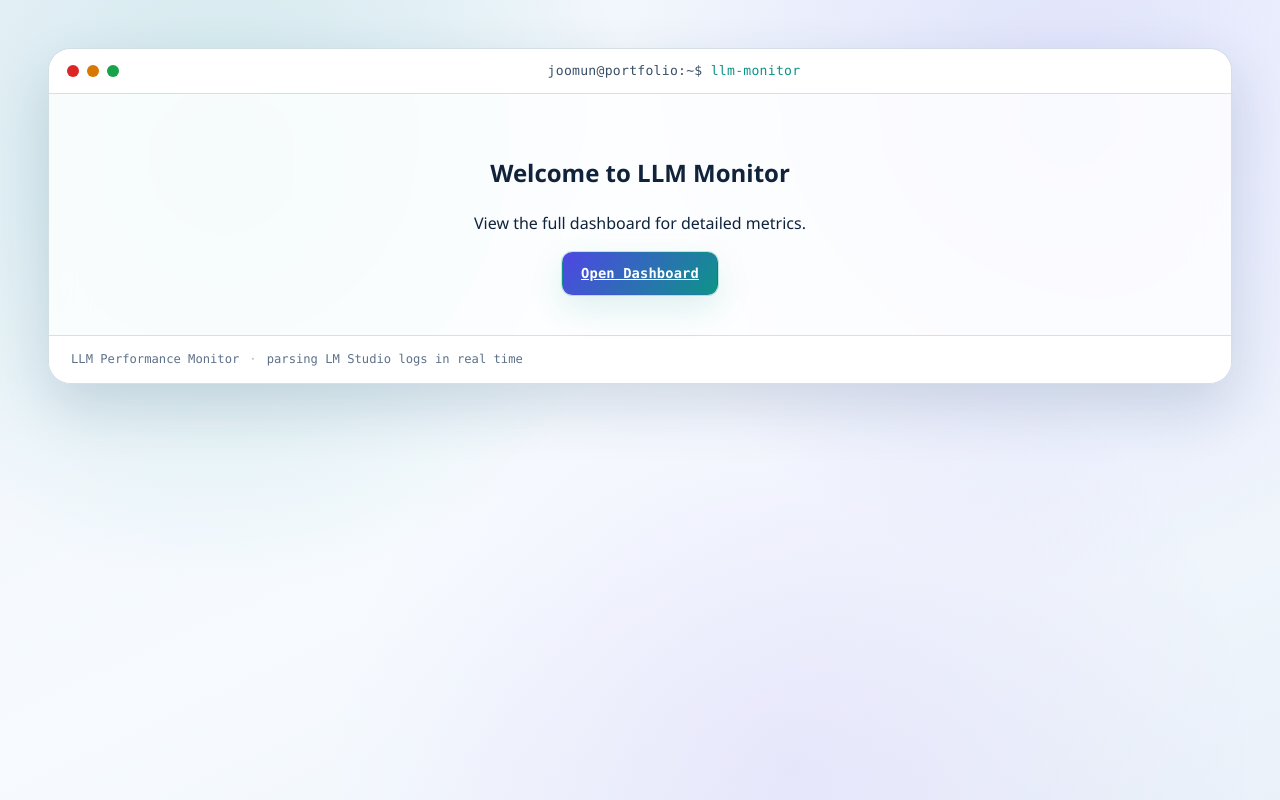
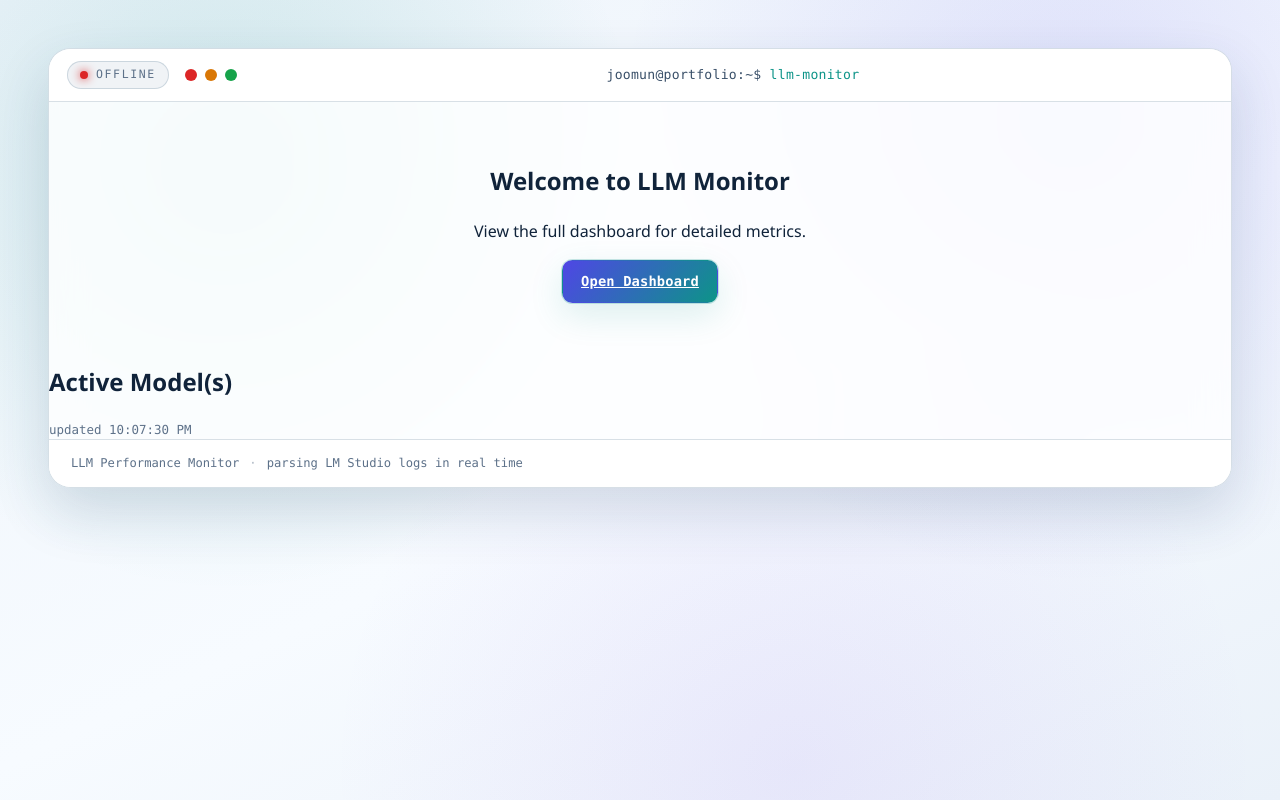
Before and after one commit to joomun/analysis-of-local-llm, a website: page Node Interface/public/index.html in a window 1280 px wide. Drawn offline with Linux system fonts and the light colour scheme; no server answers.

Commit message:
Update homepage to match dashboard style and add connection status

```diff
--- a/Node Interface/public/index.html
+++ b/Node Interface/public/index.html
@@ -13,6 +13,7 @@
 <div class="shell">
   <section class="terminal" aria-label="LLM performance monitor">
     <header class="terminal-bar">
+      <div id="connStatus" class="terminal-status" role="status"><span class="status-dot"></span><span id="statusText">connecting</span></div>
       <div class="dots"><span class="dot red"></span><span class="dot yellow"></span><span class="dot green"></span></div>
       <div class="terminal-title"><span class="path">joomun@portfolio:~$</span> <span class="cmd">llm-monitor</span></div>
     </header>
@@ -23,6 +24,13 @@
       <a href="/dashboard.html" class="btn btn-primary">Open Dashboard</a>
     </div>
 
+    <!-- Active Models List -->
+    <div id="activeModels" style="margin-top:20px;">
+      <h2>Active Model(s)</h2>
+      <ul id="modelsList"></ul>
+    </div>
+<div id="lastUpdated" class="last-updated">—</div>
+
     <footer class="terminal-foot">
         <span>LLM Performance Monitor</span>
         <span class="sep">·</span>
@@ -30,5 +38,36 @@
     </footer>
   </section>
 </div>
+
+<script>
+document.addEventListener('DOMContentLoaded', () => {
+  // Update connection status
+  const connStatusEl = document.getElementById('connStatus');
+  const statusTextEl = document.getElementById('statusText');
+  fetch('/api/health')
+    .then(r=>r.json())
+    .then(d=>{ if(d.ok){ connStatusEl.classList.add('online'); statusTextEl.textContent='online'; } else { connStatusEl.classList.add('offline'); statusTextEl.textContent='offline'; } })
+    .catch(()=>{ connStatusEl.classList.add('offline'); statusTextEl.textContent='offline'; });
+
+  // Update last updated timestamp
+  const lastUpdatedEl = document.getElementById('lastUpdated');
+  if(lastUpdatedEl){ lastUpdatedEl.textContent=`updated ${new Date().toLocaleTimeString()}`; }
+
+  fetch('/api/active-models')
+  fetch('/api/active-models')
+    .then(r=>r.json())
+    .then(d=>{
+      const ul = document.getElementById('modelsList');
+      if (!d.models || !d.models.length) { ul.textContent='None'; return; }
+      d.models.forEach(m=>{
+        const li=document.createElement('li');
+        li.textContent=`${m.name} (loaded ${new Date(m.loadedAt).toLocaleString()})`;
+        ul.appendChild(li);
+      });
+    })
+    .catch(e=>{ console.error(e); });
+});
+</script>
+
 </body>
 </html>
```
